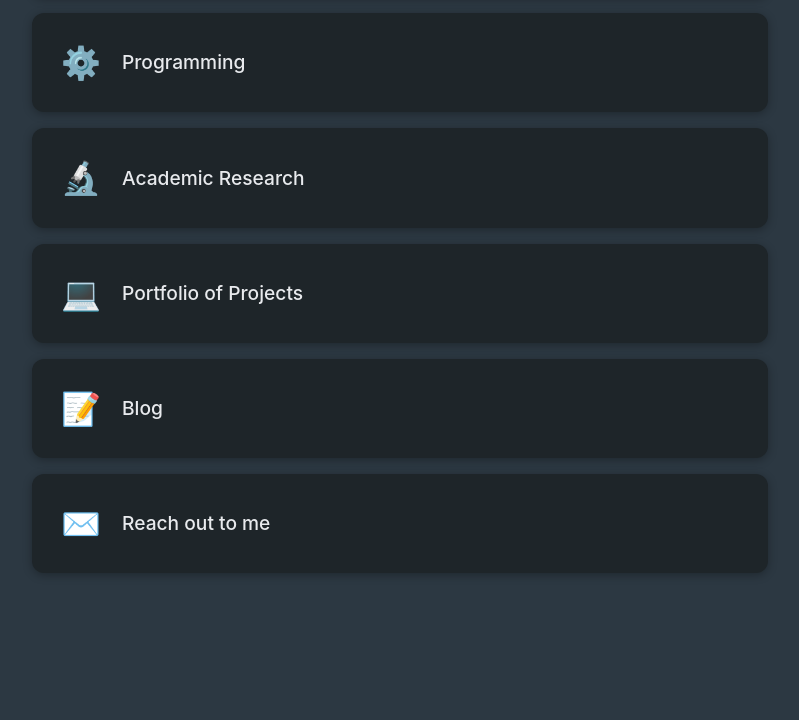
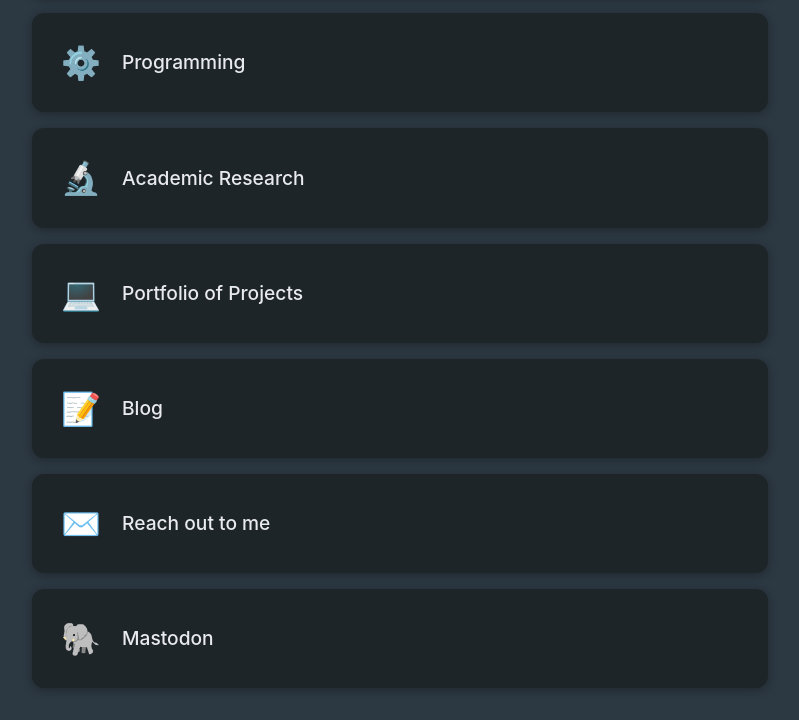
Before and after one commit to Ron-RONZZ-org/ronPortfolio, an Astro site: page / in a window 1280 px wide. Shown: the part 739-1459 px from the top of the page, without its empty margins (240-1039 px from the left). Before the commit the page ends 1344 px from the top, so only its background shows below. Built offline with nearby package versions, Linux system fonts and the light colour scheme; Astro itself is replaced by a stand-in of ours.

Commit message:
feat: add Mastodon rel=me verification link

```diff
--- a/src/pages/index.astro
+++ b/src/pages/index.astro
@@ -51,6 +51,11 @@ import Base from '../layouts/Base.astro';
         <span class="link-icon">✉️</span>
         <span class="link-text" data-i18n="contact_link">Reach out to me</span>
       </a>
+
+      <a rel="me" href="https://universites.social/@rongzhou" class="link-card">
+        <span class="link-icon">🐘</span>
+        <span class="link-text">Mastodon</span>
+      </a>
     </div>
   </main>
 </Base>
```
Also changed, not shown: src/layouts/Base.astro (+1 -0 lines).
